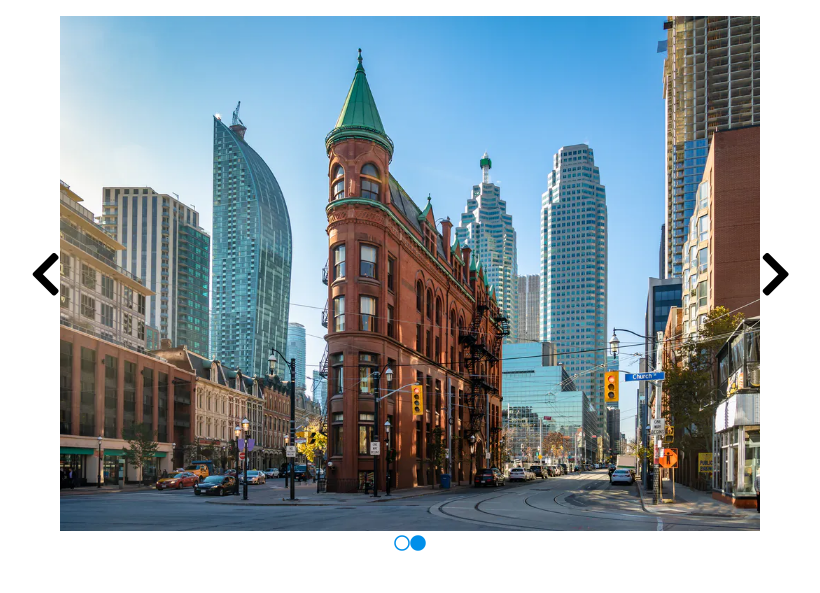
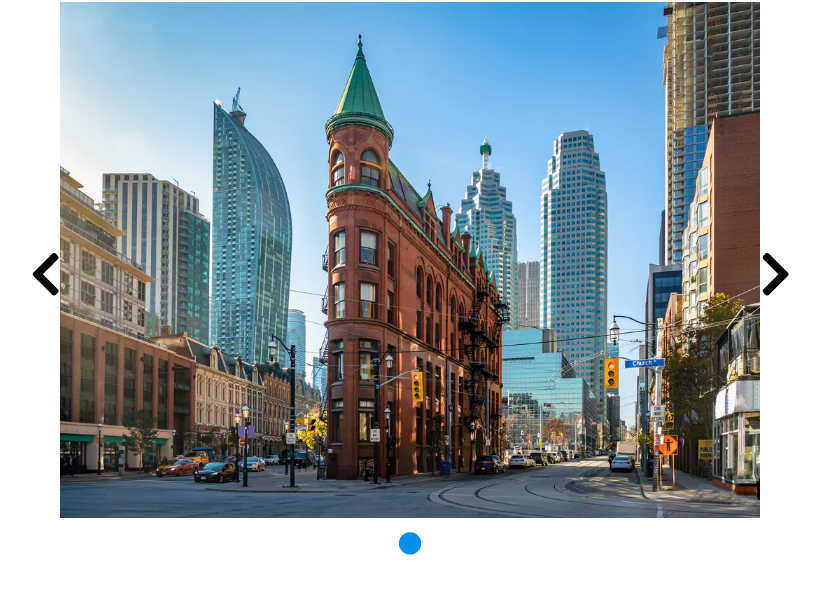
Before and after one commit to MichaelRosa9/js-jq-carousel, a plain HTML site: page index.html in a window 1280 px wide. Shown: the part 149-742 px from the top of the page, without its empty margins (230-1050 px from the left). Drawn offline with nearby package versions, Linux system fonts and the light colour scheme.

Commit message:
fix layout

```diff
--- a/css/style.css
+++ b/css/style.css
@@ -18,7 +18,8 @@ main {
 
 .title-carousel {
   font-size: 40px;
-  text-align: center;
+  text-align: center;/* COLOR */
+  color: #008FEA;
 }
 
 .carousel {
@@ -40,32 +41,38 @@ main {
   transform: translateY(-50%);
   font-size: 50px;
 }
+
 .arrow-left{
 left: -30px;
 }
+
 .arrow-right{
 right: 0;
 }
 
 /* button-photo */
-.button-photo {
+nav {
   display: flex;
   justify-content: center;
 }
 
-.box {
-  height: 500px;
-  width: 500px;
+nav > i {
+  margin: 10px;
+  color: #fff;
+  border: solid 1px #008FEA;
+  border-radius: 50%;
+  font-size: 20px;
 }
 
+/* js classes */
 
-
-/* COLOR */
-
-.blue {
+nav > i.active {
+  border: none;
   color: #008FEA;
+  font-size: 23px;
 }
 
-.bg-blue {
-  background-color: #008FEA;
+.phtos > img.active {
+  display: inline-block;
+
 }
--- a/index.html
+++ b/index.html
@@ -18,15 +18,14 @@
 
         <i class="fas fa-chevron-left arrow arrow-left"></i>
         <div class="photos">
-          <img src="img/file-20200612-38729-440wg3.webp" alt="">
+          <img src="img/file-20200612-38729-440wg3.webp" class="active" alt="">
         </div>
         <i class="fas fa-chevron-right arrow arrow-rigth"></i>
 
 
-        <div class="button-photo">
-          <i class="far fa-circle blue"></i>
-          <i class="fas fa-circle blue"></i>
-        </div>
+        <nav class="">
+          <i class="fas fa-circle active"></i>
+        </nav>
 
       </div>
     </div>
```
